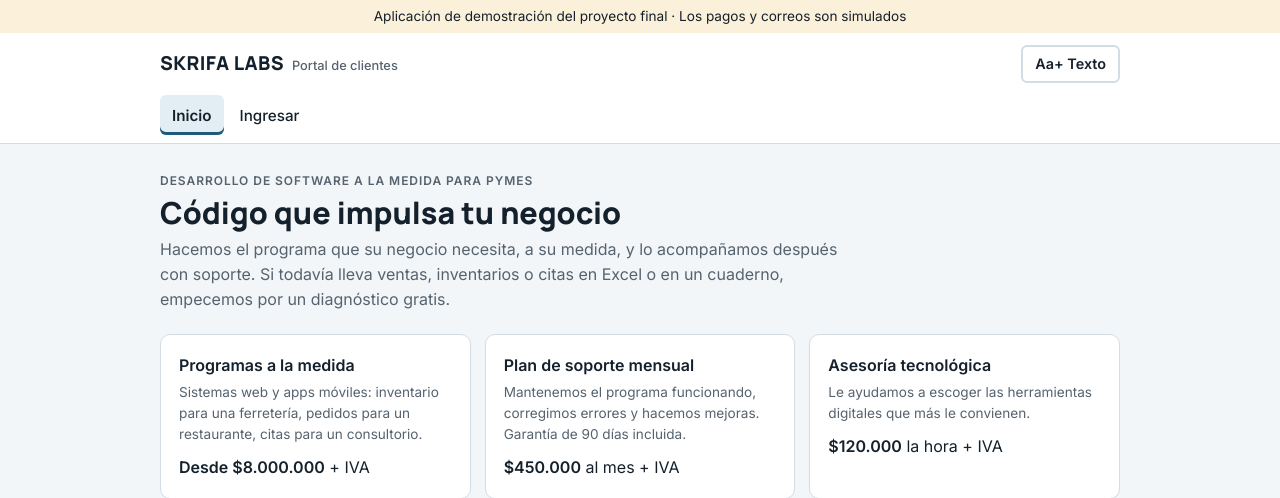
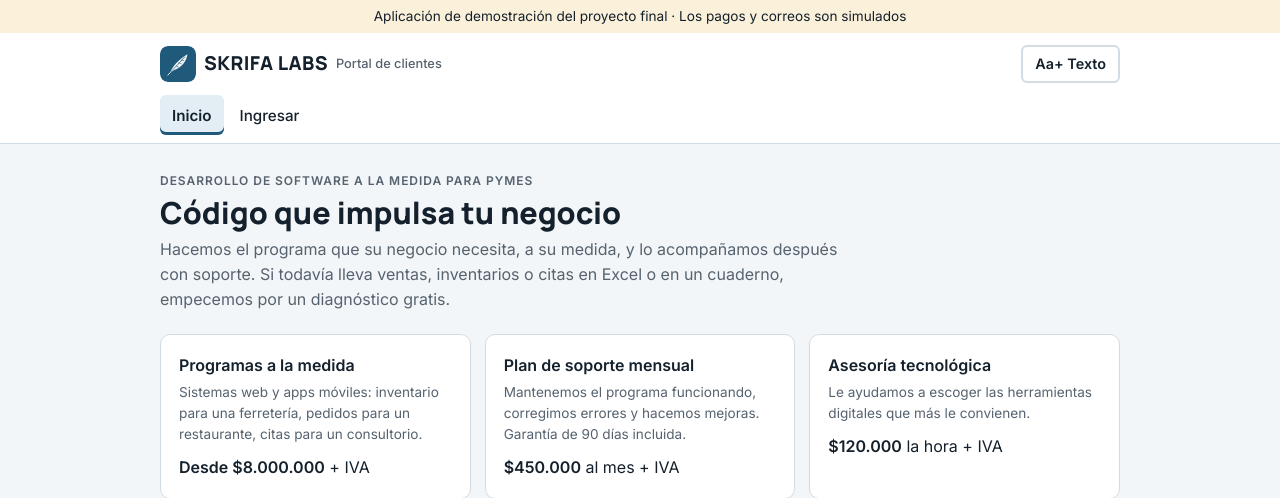
Before and after one commit to JUANNEITOR9809/skrifa_portal, a Django app: page / in a window 1280 px wide. Shown: the top 498 px of the page. Run offline with Django 4.2, Linux system fonts and the light colour scheme.

Commit message:
Agregar logo de Skrifa Labs

```diff
--- a/portal/static/portal/styles.css
+++ b/portal/static/portal/styles.css
@@ -85,3 +85,5 @@ footer{border-top:1px solid var(--line);background:var(--surface)}
 .msgs{display:grid;gap:8px;margin-bottom:18px}
 input[type=checkbox]{accent-color:var(--accent)}
 form.inline{display:inline}
+.brand{align-items:center}
+.brand .logo{width:36px;height:36px;flex:none;border-radius:8px}
--- a/portal/templates/portal/base.html
+++ b/portal/templates/portal/base.html
@@ -7,13 +7,14 @@
 <link rel="preconnect" href="https://fonts.googleapis.com">
 <link rel="stylesheet" href="https://fonts.googleapis.com/css2?family=Inter:wght@400;500;600&family=Manrope:wght@600;700;800&display=swap">
 <link rel="stylesheet" href="{% static 'portal/styles.css' %}">
+<link rel="icon" type="image/svg+xml" href="{% static 'portal/logo.svg' %}">
 </head>
 <body>
 <div class="demo gut">Aplicación de demostración del proyecto final · Los pagos y correos son simulados</div>
 <header>
   <div class="gut"><div class="in">
     <div class="bar">
-      <a class="brand" href="{% url 'inicio' %}" style="color:inherit;text-decoration:none">SKRIFA LABS <small>Portal de clientes</small></a>
+      <a class="brand" href="{% url 'inicio' %}" style="color:inherit;text-decoration:none"><img class="logo" src="{% static 'portal/logo.svg' %}" alt="" width="36" height="36">SKRIFA LABS <small>Portal de clientes</small></a>
       <div class="tools">
         <button class="btn ghost small" id="fontBtn" type="button" aria-label="Agrandar el texto">Aa+ Texto</button>
         {% if user.is_authenticated %}
```
